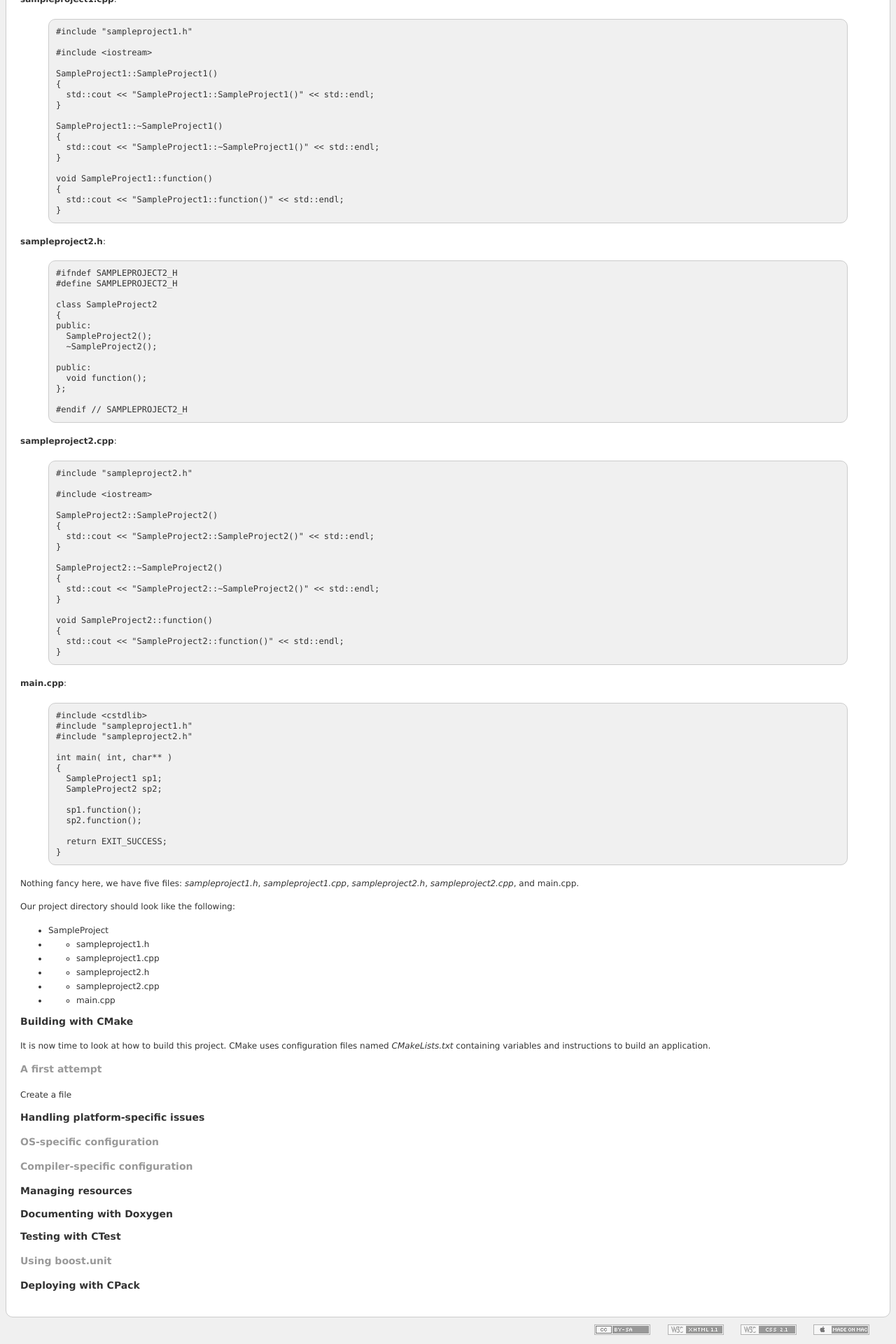
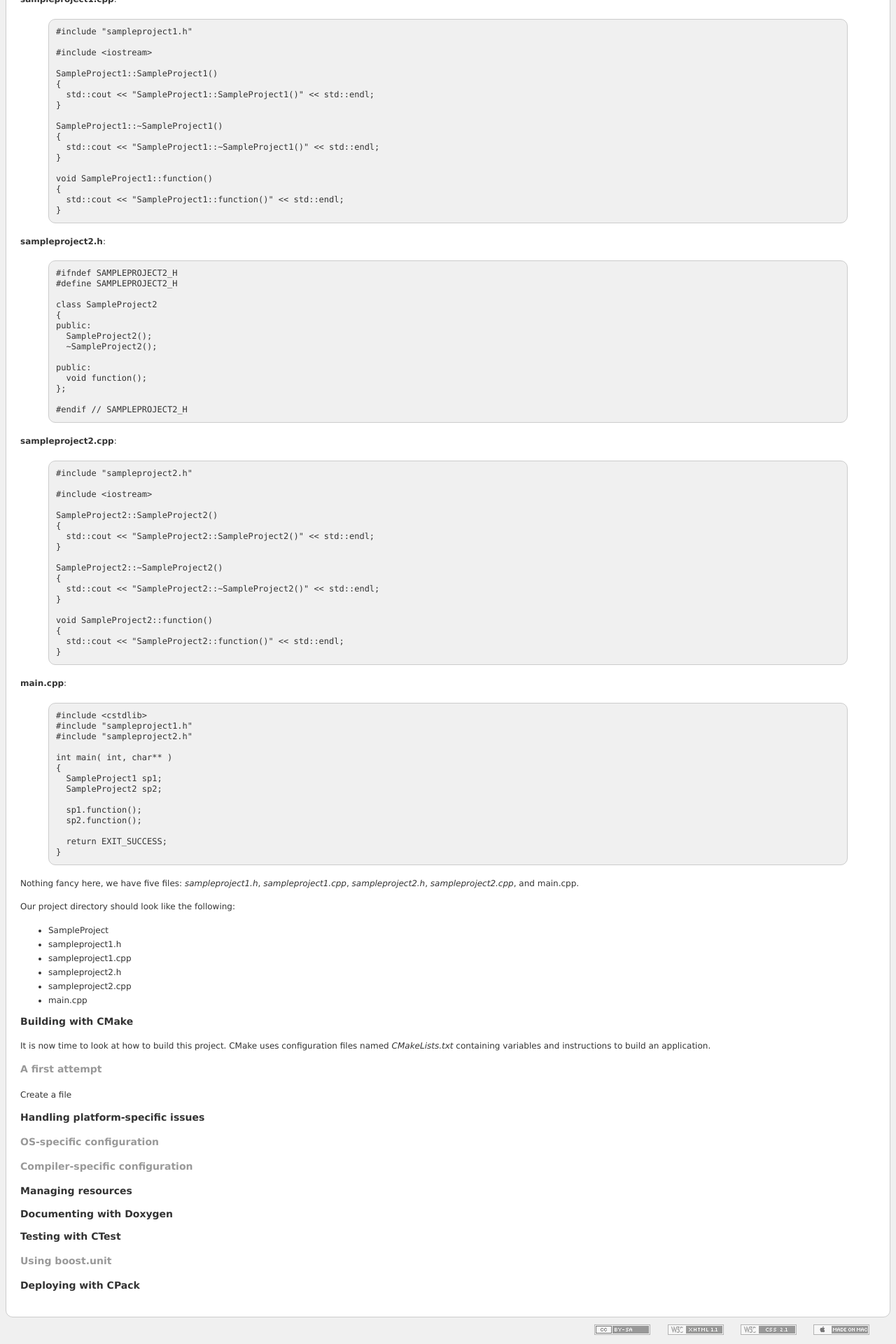
Before and after one commit to NewbiZ/newbiz.github.com, a Jekyll site: the page built from _posts/tutorials/2011-01-27-Clean-project-management-with-CMake.markdown, in a window 1280 px wide. Shown: the part 1349-3269 px from the top of the page at 70% size. Built offline with Jekyll 4.4.1, drawn with Linux system fonts in a browser that asks for light colours; Markdown is read by kramdown in place of the engine named in the settings.

Commit message:
Add text

```diff
--- a/_posts/tutorials/2011-01-27-Clean-project-management-with-CMake.markdown
+++ b/_posts/tutorials/2011-01-27-Clean-project-management-with-CMake.markdown
@@ -135,11 +135,11 @@ Nothing fancy here, we have five files: _sampleproject1.h_, _sampleproject1.cpp_
 Our project directory should look like the following:
 
 * SampleProject
-* * sampleproject1.h
-* * sampleproject1.cpp
-* * sampleproject2.h
-* * sampleproject2.cpp
-* * main.cpp
+ * sampleproject1.h
+ * sampleproject1.cpp
+ * sampleproject2.h
+ * sampleproject2.cpp
+ * main.cpp
 
 
 Building with CMake
```
